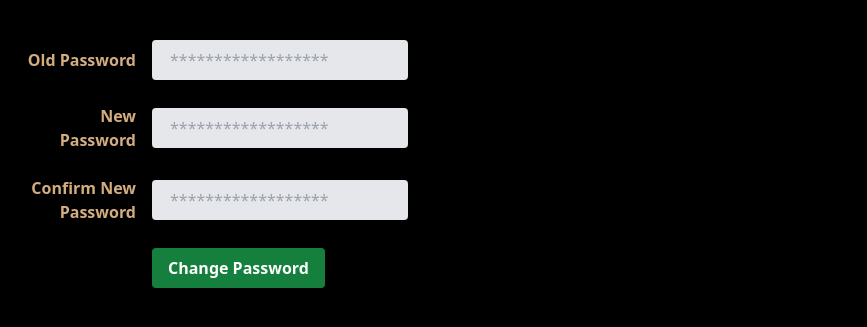
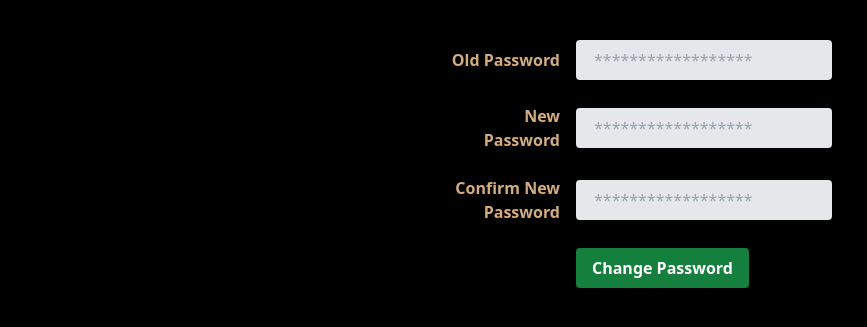
Before and after one commit to FATEMEHAG79/Maktab105_DjangoCafe_Group1, a Django app: template templates/changepass.html in a window 1280 px wide. Shown: the top 327 px of the page, without its empty margins (0-867 px from the left). Run offline with Django 5.2, Linux system fonts and the light colour scheme; the template is opened without the code that fills it, so the values that code supplies are empty; parts of the project's set-up code (start-up, migrations or seed data) failed here and were passed over; some libraries are stand-ins or nearby versions.

Commit message:
changing form position to center

```diff
--- a/templates/changepass.html
+++ b/templates/changepass.html
@@ -6,8 +6,8 @@
     <title>Change Password</title>
 </head>
 <body class="bg-black">
-  <form class="w-full max-w-sm mx-6">
-    <div class="md:flex md:items-center mb-6 my-10">
+  <form class="w-full max-w-sm mx-auto">
+    <div class="md:flex md:items-center mb-6 my-10 ">
       <div class="md:w-1/3">
         <label class="block text-[#d3ad7f] font-bold md:text-right mb-1 md:mb-0 pr-4" for="old-password">
           Old Password
```
